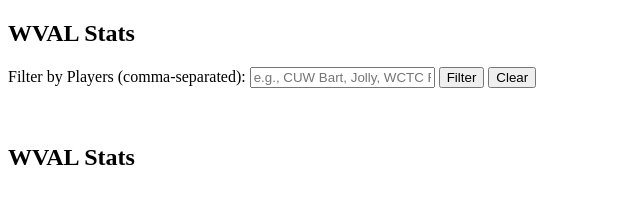
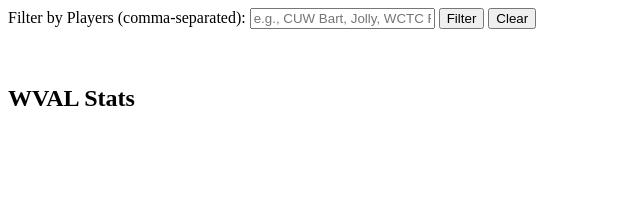
Before and after one commit to SimeonBauman/WVALStats, a plain HTML site: page ValStats/playerStats.html in a window 1280 px wide. Shown: the whole page, without its empty margins (0-640 px from the left). Drawn offline with Linux system fonts and the light colour scheme; no server answers.

Commit message:
Update playerStats.html

```diff
--- a/ValStats/playerStats.html
+++ b/ValStats/playerStats.html
@@ -12,7 +12,7 @@
 
 
 	<div id="content">
-		<h2>WVAL Stats</h2>
+
         	<label for="playerFilter">Filter by Players (comma-separated):</label>
 <input type="text" id="playerFilter" placeholder="e.g., CUW Bart, Jolly, WCTC ReTap">
 <button onclick="applyFilter()">Filter</button>
```
